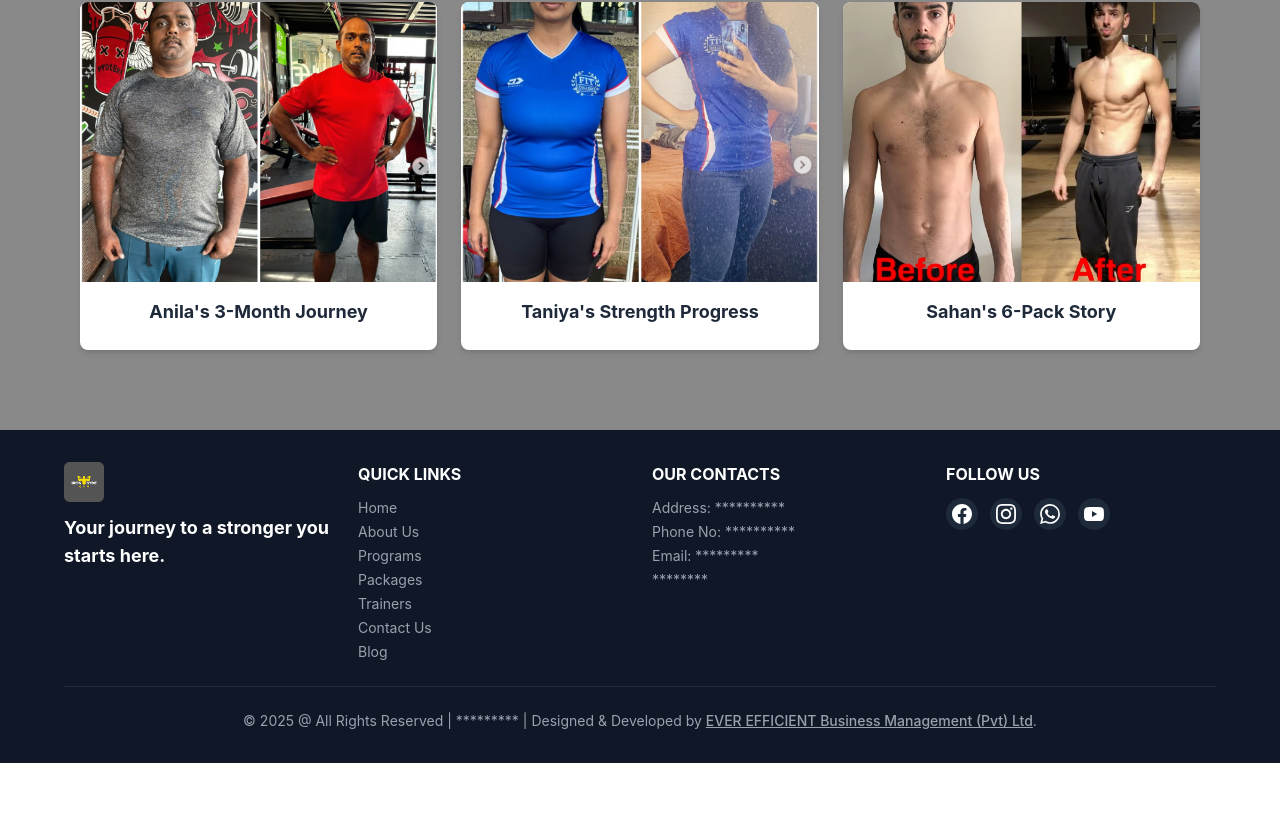
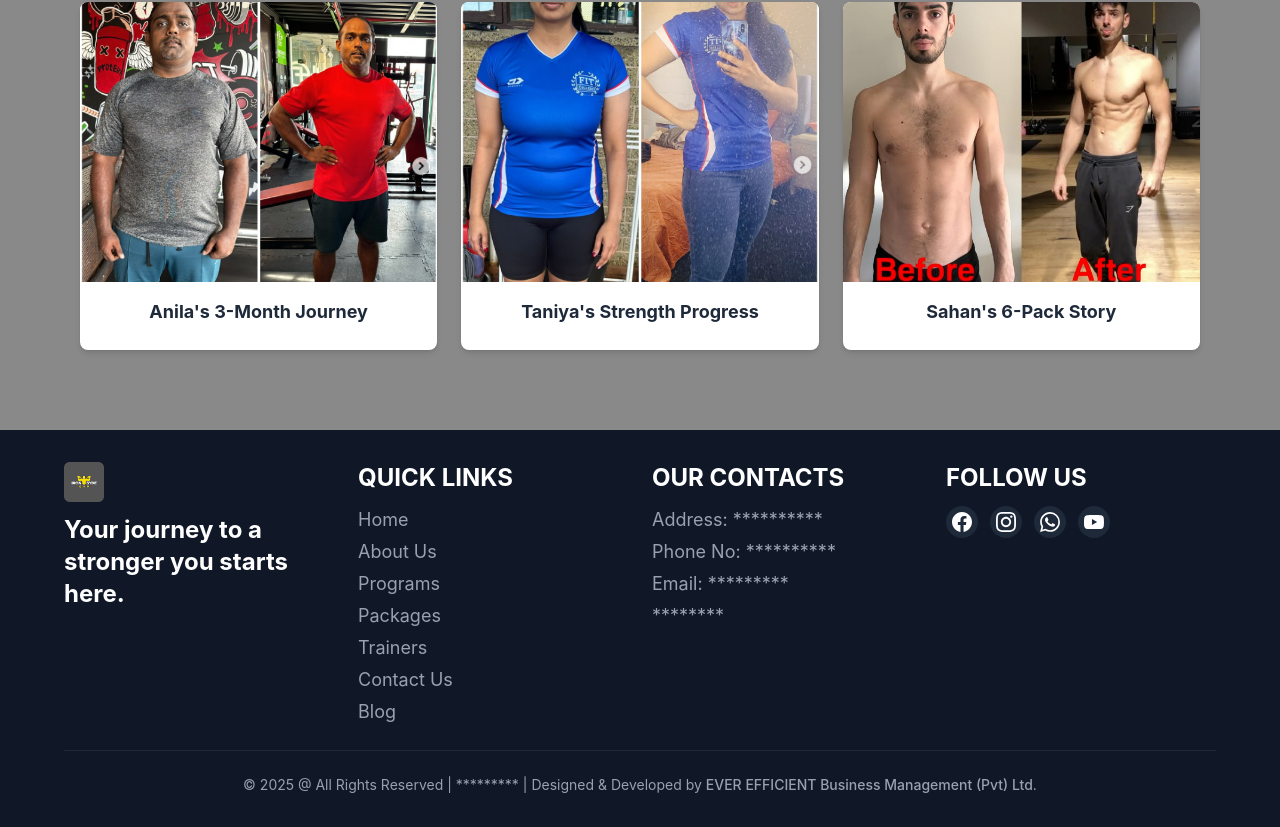
Before and after one commit to supunyasanthaofficial/Gym, a React (Vite) app: page /blog in a window 1280 px wide. Shown: the part 1987-2814 px from the top of the page. Before the commit the page ends 2750 px from the top, so only its background shows below. Built offline with nearby package versions, Linux system fonts and the light colour scheme.

Commit message:
change font size.

```diff
--- a/src/components/Footer.jsx
+++ b/src/components/Footer.jsx
@@ -47,7 +47,6 @@ const Footer = () => {
     },
   ];
 
-  // Simple scroll to top function
   const scrollToTop = () => {
     window.scrollTo({
       top: 0,
@@ -69,14 +68,14 @@ const Footer = () => {
             </Link>
           </div>
 
-          <h3 className="text-lg font-bold mb-3">
+          <h3 className="text-2xl font-bold mb-3">
             Your journey to a stronger you starts here.
           </h3>
         </div>
 
         <div>
-          <h3 className="font-bold mb-3">QUICK LINKS</h3>
-          <ul className="space-y-1 text-sm">
+          <h3 className=" text-2xl font-bold mb-3">QUICK LINKS</h3>
+          <ul className="space-y-1 text-lg">
             {quickLinks.map((link) => (
               <li key={link.name}>
                 <Link
@@ -92,8 +91,8 @@ const Footer = () => {
         </div>
 
         <div>
-          <h3 className="font-bold mb-3">OUR CONTACTS</h3>
-          <div className="space-y-1 text-gray-400 text-sm">
+          <h3 className="  text-2xl font-bold mb-3">OUR CONTACTS</h3>
+          <div className=" space-y-1 text-gray-400 text-lg">
             <p>Address: ********** </p>
             <p>Phone No: **********</p>
             <p>Email: *********</p>
@@ -102,7 +101,7 @@ const Footer = () => {
         </div>
 
         <div>
-          <h3 className="font-bold mb-3">FOLLOW US</h3>
+          <h3 className="text-2xl font-bold mb-3">FOLLOW US</h3>
           <div className="flex space-x-3">
             {socialIcons.map((social) => (
               <a
@@ -118,7 +117,7 @@ const Footer = () => {
         </div>
       </div>
 
-      <div className="max-w-6xl mx-auto mt-6 pt-6 border-t border-gray-800 text-center text-gray-400 text-sm">
+      <div className="max-w-6xl mx-auto mt-6 pt-6 border-t border-gray-800 text-xl-center text-center text-gray-400 text-sm">
         <p>
           &copy; 2025 @ All Rights Reserved | ********* | Designed & Developed
           by{" "}
@@ -126,7 +125,7 @@ const Footer = () => {
             href="https://everefficient.lk/"
             target="_blank"
             rel="noopener noreferrer"
-            className="text-gray-400 hover:text-yellow-300 font-medium underline transition duration-300"
+            className="text-gray-400 hover:text-yellow-300 font-medium  transition duration-300"
           >
             EVER EFFICIENT Business Management (Pvt) Ltd
           </a>
```
